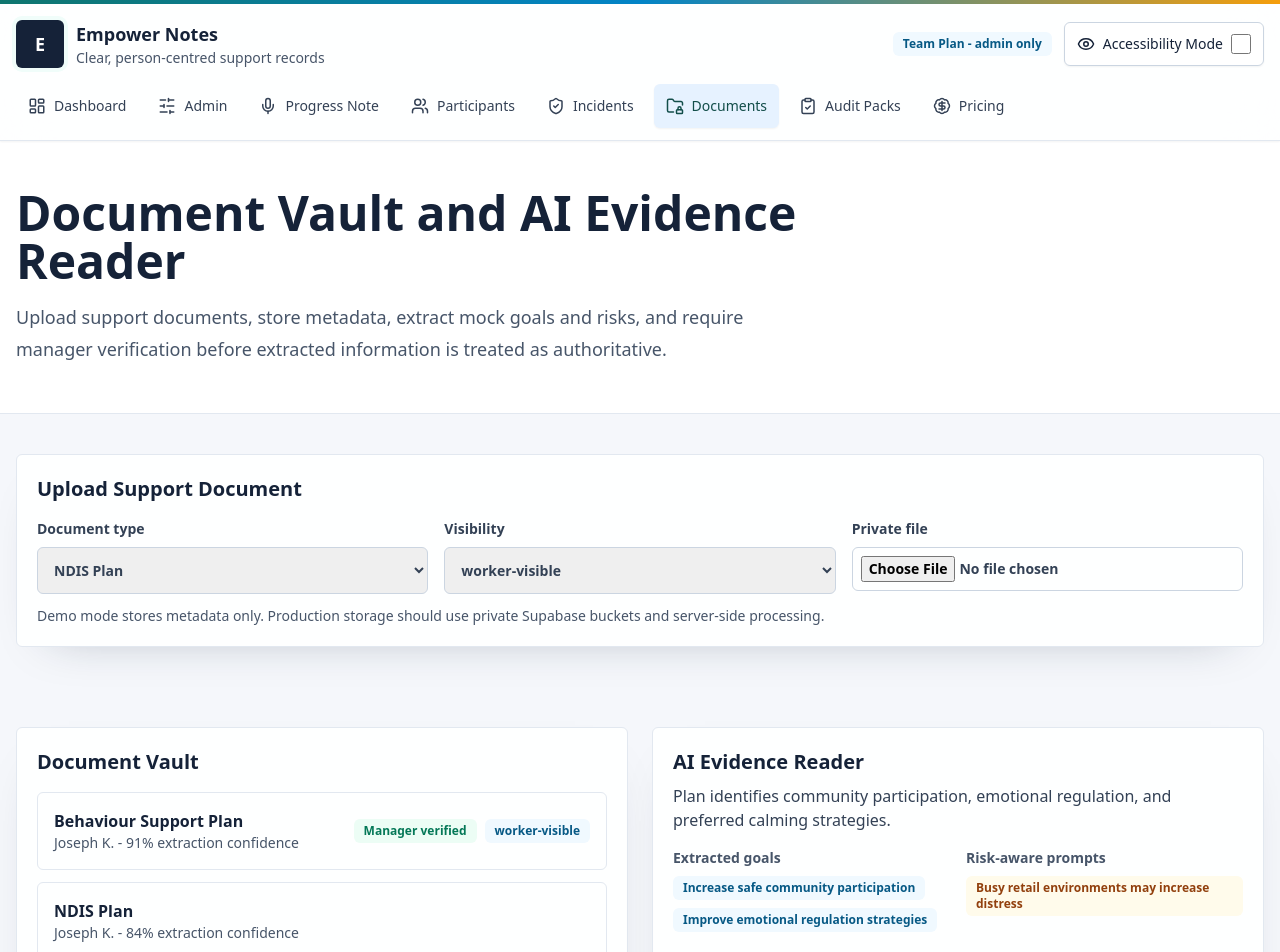
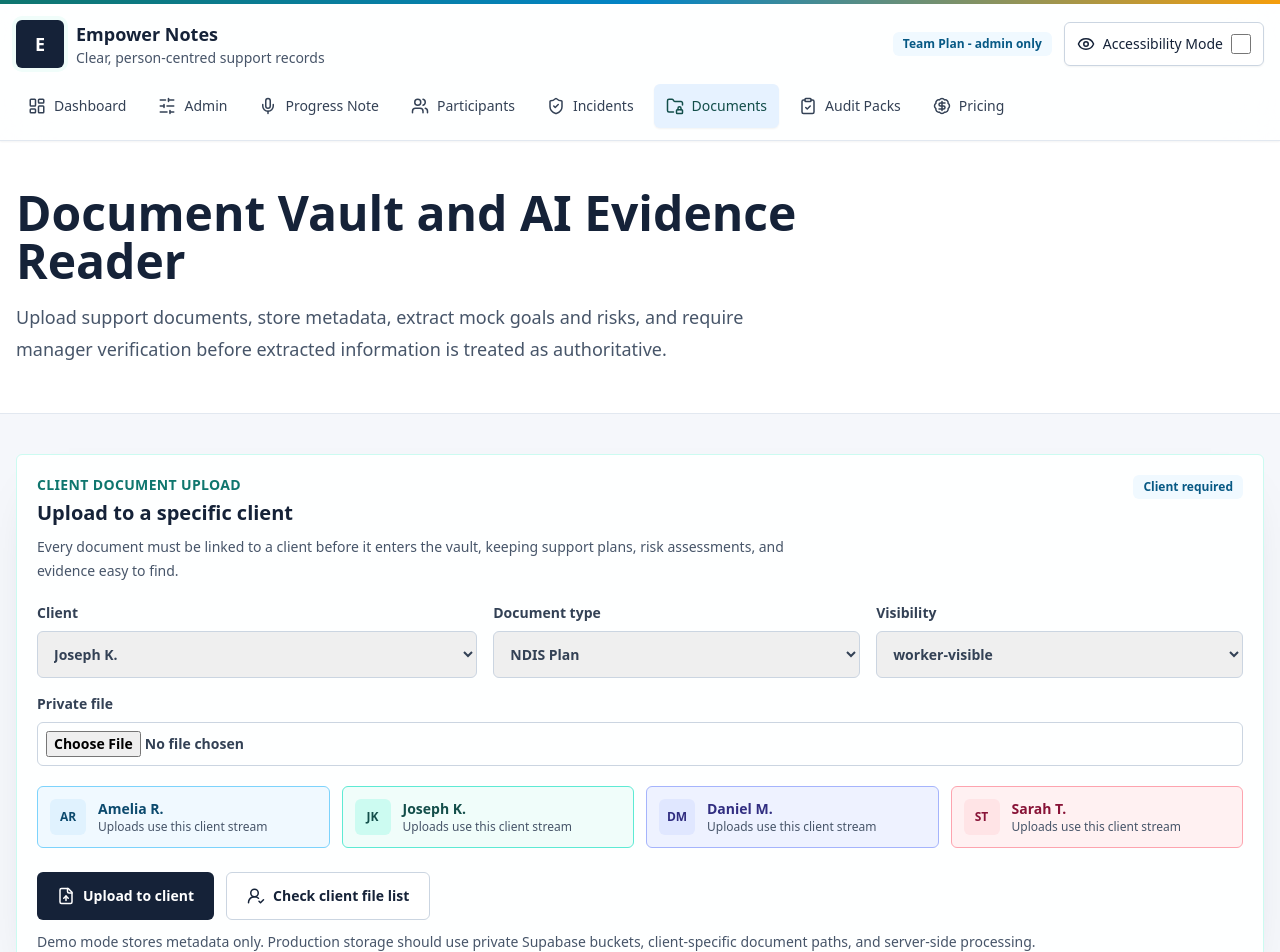
Before and after one commit to DENMWA/EMPOWER, a Next.js app: page /documents in a window 1280 px wide. Shown: the top 952 px of the page. Built offline with nearby package versions, Linux system fonts and the light colour scheme.

Commit message:
Require client selection for document uploads

```diff
--- a/components/documents/DocumentUploadCard.tsx
+++ b/components/documents/DocumentUploadCard.tsx
@@ -1,10 +1,28 @@
-import { Card } from "@/components/ui";
+import { FileUp, UserRoundCheck } from "lucide-react";
+import { Card, StatusBadge } from "@/components/ui";
+import { getClientColourScheme } from "@/lib/client-colours";
+import { participants } from "@/lib/sample-data";
+import { cn } from "@/lib/utils";
 
 export function DocumentUploadCard() {
   return (
-    <Card>
-      <h2 className="text-xl font-semibold text-ink">Upload Support Document</h2>
-      <div className="mt-4 grid gap-4 lg:grid-cols-3">
+    <Card className="border-teal-100">
+      <div className="flex flex-wrap items-start justify-between gap-4">
+        <div>
+          <p className="text-sm font-semibold uppercase tracking-wide text-sea">Client document upload</p>
+          <h2 className="mt-1 text-xl font-semibold text-ink">Upload to a specific client</h2>
+          <p className="mt-2 max-w-3xl text-sm leading-6 text-slate-600">Every document must be linked to a client before it enters the vault, keeping support plans, risk assessments, and evidence easy to find.</p>
+        </div>
+        <StatusBadge label="Client required" tone="blue" />
+      </div>
+
+      <div className="mt-5 grid gap-4 lg:grid-cols-[1.2fr_1fr_1fr]">
+        <label className="text-sm font-semibold text-slate-700">
+          Client
+          <select className="mt-2 w-full rounded-md border border-slate-300 p-3" required defaultValue="joseph-k">
+            {participants.map((participant) => <option key={participant.id} value={participant.id}>{participant.name}</option>)}
+          </select>
+        </label>
         <label className="text-sm font-semibold text-slate-700">
           Document type
           <select className="mt-2 w-full rounded-md border border-slate-300 p-3">
@@ -18,12 +36,38 @@ export function DocumentUploadCard() {
             <option>manager-only</option>
           </select>
         </label>
-        <label className="text-sm font-semibold text-slate-700">
+        <label className="text-sm font-semibold text-slate-700 lg:col-span-3">
           Private file
           <input className="mt-2 w-full rounded-md border border-slate-300 p-2" type="file" />
         </label>
       </div>
-      <p className="mt-3 text-sm text-slate-600">Demo mode stores metadata only. Production storage should use private Supabase buckets and server-side processing.</p>
+
+      <div className="mt-5 grid gap-3 sm:grid-cols-2 lg:grid-cols-4">
+        {participants.map((participant) => {
+          const colour = getClientColourScheme(participant.id);
+          return (
+            <div key={participant.id} className={cn("flex items-center gap-3 rounded-md border p-3", colour.border, colour.panel)}>
+              <span className={cn("grid h-9 w-9 place-items-center rounded-md text-xs font-bold", colour.avatar)}>{participant.initials}</span>
+              <div>
+                <p className={cn("text-sm font-semibold", colour.text)}>{participant.name}</p>
+                <p className="text-xs text-slate-600">Uploads use this client stream</p>
+              </div>
+            </div>
+          );
+        })}
+      </div>
+
+      <div className="mt-6 flex flex-wrap gap-3">
+        <button className="inline-flex min-h-12 items-center gap-2 rounded-md bg-ink px-5 text-sm font-semibold text-white shadow-lift">
+          <FileUp size={18} aria-hidden="true" />
+          Upload to client
+        </button>
+        <button className="inline-flex min-h-12 items-center gap-2 rounded-md border border-slate-300 bg-white px-5 text-sm font-semibold text-ink hover:border-teal-400">
+          <UserRoundCheck size={18} aria-hidden="true" />
+          Check client file list
+        </button>
+      </div>
+      <p className="mt-3 text-sm text-slate-600">Demo mode stores metadata only. Production storage should use private Supabase buckets, client-specific document paths, and server-side processing.</p>
     </Card>
   );
 }
```
